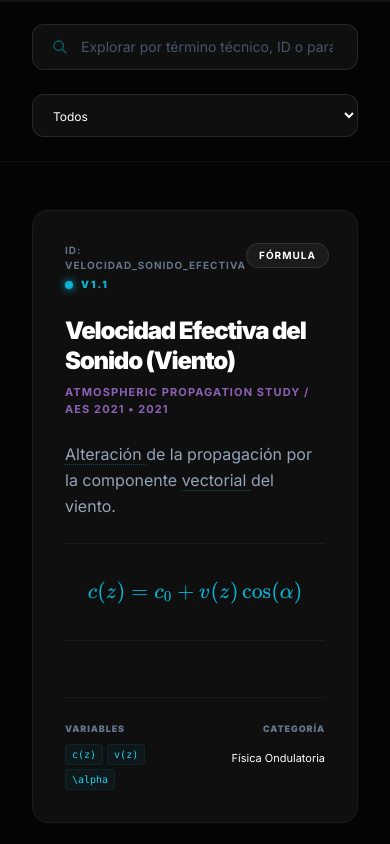
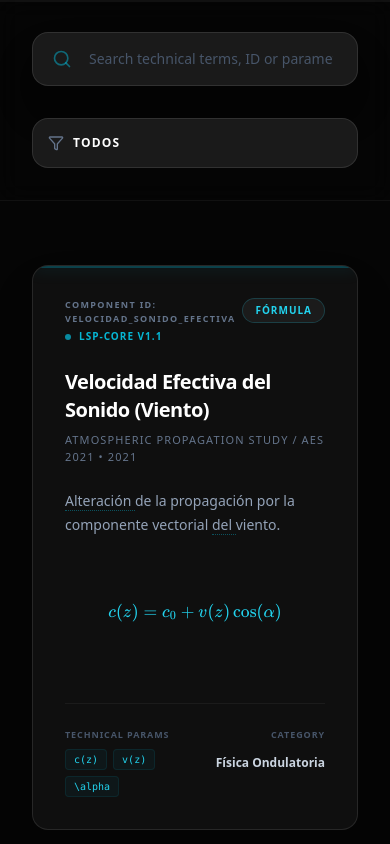
Before and after one commit to abrinay1997-stack/LiveSync-PRO-Dataset-Explorer, a React (Vite) app: page / in a window 390 px wide. Built offline with nearby package versions, Linux system fonts and the light colour scheme.

Commit message:
feat: Enhance UI and add icon library
Introduces `lucide-react` for improved icon support and refactors the application's visual styling. Updates the title to reflect a broader scope beyond just datasets. Includes minor improvements to math rendering error messages and loading states.

```diff
--- a/App.tsx
+++ b/App.tsx
@@ -2,6 +2,7 @@
 import React, { useState, useEffect, useMemo } from 'react';
 import { acousticDataset, getDatasetStats } from './data';
 import { Concept, ConceptType } from './types';
+import { Search, Filter, Database, Info, Activity } from 'lucide-react';
 
 const MathRenderer: React.FC<{ tex: string }> = ({ tex }) => {
   const [html, setHtml] = useState<string>('');
@@ -18,7 +19,7 @@ const MathRenderer: React.FC<{ tex: string }> = ({ tex }) => {
           });
           setHtml(rendered);
         } catch (err) {
-          setHtml(`<span class="text-red-500 text-xs">Error LaTeX</span>`);
+          setHtml(`<span class="text-red-500 text-xs italic">Error en sintaxis matemática</span>`);
         }
       } else {
         setTimeout(renderMath, 100);
@@ -27,8 +28,8 @@ const MathRenderer: React.FC<{ tex: string }> = ({ tex }) => {
     renderMath();
   }, [tex]);
 
-  if (!html) return <div className="h-12 flex items-center justify-center text-slate-800">...</div>;
-  return <div className="my-6 py-4 overflow-x-auto font-mono text-lg border-y border-white/5" dangerouslySetInnerHTML={{ __html: html }} />;
+  if (!html) return <div className="h-16 flex items-center justify-center text-slate-800 animate-pulse">...</div>;
+  return <div className="my-2 overflow-x-auto" dangerouslySetInnerHTML={{ __html: html }} />;
 };
 
 const ReadingProgress = () => {
@@ -51,7 +52,7 @@ const ReadingProgress = () => {
   return (
     <div className="fixed top-0 left-0 w-full h-[2px] bg-white/5 z-[100]">
       <div
-        className="h-full bg-gradient-to-r from-cyan-400 via-cyan-500 to-purple-500 transition-all duration-150"
+        className="h-full bg-gradient-to-r from-cyan-400 via-cyan-500 to-purple-500 transition-all duration-150 shadow-[0_0_10px_#06b6d4]"
         style={{ width: `${width}%` }}
       />
     </div>
@@ -59,60 +60,70 @@ const ReadingProgress = () => {
 };
 
 const ConceptCard: React.FC<{ concept: Concept; index: number }> = ({ concept, index }) => {
+  const colorMap: Record<ConceptType, string> = {
+    'Fórmula': 'text-cyan-400 border-cyan-400/20',
+    'Definición': 'text-emerald-400 border-emerald-400/20',
+    'Constante': 'text-amber-400 border-amber-400/20',
+    'Hallazgo': 'text-purple-400 border-purple-400/20'
+  };
+
   return (
     <div
-      className="bg-[#0f0f0f] border border-white/5 rounded-2xl p-8 hover:border-cyan-500/30 transition-all duration-300 group flex flex-col h-full animate-slide-up"
-      style={{ animationDelay: `${index * 50}ms` }}
+      className="bg-[#0f0f0f] border border-white/10 rounded-2xl p-8 shadow-2xl relative overflow-hidden group flex flex-col h-full animate-slide-up"
+      style={{ animationDelay: `${index * 40}ms` }}
     >
+      {/* Glow superior */}
+      <div className="absolute top-0 left-0 w-full h-0.5 bg-cyan-500/30 shadow-[0_0_15px_rgba(6,182,212,0.4)] group-hover:bg-cyan-400 transition-colors"></div>
+
       <div className="flex justify-between items-start mb-6">
         <div className="flex flex-col">
-          <span className="text-[10px] font-bold text-slate-500 uppercase tracking-widest mb-1">
-            ID: {concept.id_concepto}
+          <span className="text-[9px] font-bold text-slate-500 uppercase tracking-[0.15em] mb-1">
+            Component ID: {concept.id_concepto}
           </span>
           <div className="flex gap-2 items-center">
-            <div className="w-2 h-2 rounded-full bg-cyan-500 shadow-[0_0_8px_#06b6d4]"></div>
-            <span className="text-[10px] font-black text-cyan-500 uppercase tracking-[0.2em]">
-              v{concept.version_dataset}
+            <span className="w-1.5 h-1.5 rounded-full bg-cyan-500 animate-pulse"></span>
+            <span className="text-[10px] font-black text-cyan-500 uppercase tracking-widest">
+              LSP-CORE v{concept.version_dataset}
             </span>
           </div>
         </div>
-        <span className="text-[10px] font-bold px-3 py-1 rounded-full border border-white/10 bg-white/5 text-white uppercase tracking-widest">
+        <span className={`text-[10px] font-bold px-3 py-1 rounded-full border bg-white/5 uppercase tracking-widest ${colorMap[concept.tipo]}`}>
           {concept.tipo}
         </span>
       </div>
 
-      <h3 className="text-2xl font-black text-white mb-2 tracking-tighter leading-tight group-hover:text-cyan-400 transition-colors">
+      <h3 className="text-xl font-bold text-white mb-2 tracking-tight group-hover:text-cyan-400 transition-colors duration-300">
         {concept.titulo}
       </h3>
-      <p className="text-[11px] text-purple-400 font-bold uppercase tracking-widest mb-6 opacity-70">
+      <p className="text-[11px] text-slate-500 font-medium uppercase tracking-[0.1em] mb-6">
         {concept.fuente.documento} • {concept.fuente.año}
       </p>
 
       <div className="flex-1">
-        <p className="text-slate-400 text-base mb-6 leading-relaxed">
+        <div className="text-slate-400 text-sm leading-[1.7] mb-6">
           {concept.contenido_tecnico.definicion_detallada.split(' ').map((word, i) => (
-            <span key={i} className={i % 7 === 0 ? "border-b border-dotted border-cyan-500/40 cursor-help" : ""}>
+            <span key={i} className={i % 8 === 0 ? "border-b border-dotted border-cyan-500/40 cursor-help" : ""}>
               {word}{' '}
             </span>
           ))}
-        </p>
+        </div>
         <MathRenderer tex={concept.contenido_tecnico.formula_latex} />
       </div>
 
-      <div className="mt-8 pt-6 border-t border-white/5 grid grid-cols-2 gap-4">
+      <div className="mt-8 pt-6 border-t border-white/5 grid grid-cols-2 gap-6">
         <div>
-          <span className="block text-[9px] font-black text-slate-500 uppercase tracking-widest mb-2">Variables</span>
-          <div className="flex flex-wrap gap-1">
+          <span className="block text-[9px] font-black text-slate-600 uppercase tracking-widest mb-2">Technical Params</span>
+          <div className="flex flex-wrap gap-1.5">
             {Object.keys(concept.contenido_tecnico.variables).map(v => (
-              <code key={v} className="text-[10px] font-mono text-cyan-400 bg-cyan-500/5 px-1.5 py-0.5 rounded border border-cyan-500/10">
+              <code key={v} className="text-[10px] font-mono text-cyan-400 bg-cyan-500/5 px-2 py-0.5 rounded border border-cyan-500/10">
                 {v}
               </code>
             ))}
           </div>
         </div>
         <div className="text-right">
-          <span className="block text-[9px] font-black text-slate-500 uppercase tracking-widest mb-2">Categoría</span>
-          <span className="text-[11px] text-white font-medium">{concept.categoria}</span>
+          <span className="block text-[9px] font-black text-slate-600 uppercase tracking-widest mb-2">Category</span>
+          <span className="text-xs text-slate-300 font-semibold">{concept.categoria}</span>
         </div>
       </div>
     </div>
@@ -139,79 +150,112 @@ export default function App() {
   }, [query, typeFilter, sourceFilter]);
 
   return (
-    <div className="flex h-screen bg-[#050505] text-slate-400">
+    <div className="flex h-screen bg-[#050505] text-slate-400 font-sans">
       <ReadingProgress />
 
-      {/* Sidebar Navigation */}
-      <aside className="w-80 bg-[#080808] border-r border-white/5 flex flex-col hidden md:flex overflow-y-auto">
-        <div className="p-8 pb-12">
-          <div className="relative mb-12">
-            <div className="absolute -inset-4 bg-cyan-500/10 blur-2xl rounded-full"></div>
-            <h1 className="relative text-xl font-black text-white tracking-[0.3em] uppercase">
-              LiveSync <span className="text-cyan-500">PRO</span>
+      {/* Sidebar Navigation - Engineering Sidebar */}
+      <aside className="w-80 bg-[#080808] border-r border-white/5 flex flex-col hidden lg:flex">
+        <div className="p-10 flex-1 overflow-y-auto">
+          {/* Logo Branding */}
+          <div className="flex flex-col items-center mb-16">
+            <div className="relative w-16 h-16 mb-6 group cursor-pointer">
+              <div className="absolute inset-0 bg-cyan-500 blur-2xl opacity-20 group-hover:opacity-40 transition-opacity"></div>
+              <img
+                src="https://hostedimages-cdn.aweber-static.com/MjM0MTQ0NQ==/optimized/20657f92efa544489526caee3beef9d2.png"
+                alt="LiveSync Pro Logo"
+                className="relative w-full h-full object-contain opacity-90"
+              />
+            </div>
+            <h1 className="text-xl font-bold tracking-[0.25em] uppercase">
+              <span className="text-white">LIVESYNC</span> <span className="gradient-text">PRO</span>
             </h1>
-            <p className="text-[9px] font-bold text-slate-600 tracking-[0.2em] uppercase mt-2">
-              Engineering Dataset v1.2
+            <p className="text-[#666] text-[9px] uppercase tracking-[0.3em] mt-2 font-bold text-center">
+              System Engineering Suite
             </p>
           </div>
 
           <nav className="space-y-12">
             <div>
-              <h2 className="text-[10px] font-black text-slate-500 uppercase tracking-widest mb-6">Módulos de Sistema</h2>
-              <div className="space-y-3">
+              <div className="flex items-center gap-2 mb-6">
+                <Database className="w-3 h-3 text-cyan-500" />
+                <h2 className="text-[10px] font-black text-slate-500 uppercase tracking-widest">Library Modules</h2>
+              </div>
+              <div className="space-y-2">
+                <button
+                  onClick={() => setSourceFilter('Todas')}
+                  className={`w-full text-left px-4 py-2.5 rounded-xl text-[11px] font-bold transition-all border ${
+                    sourceFilter === 'Todas'
+                      ? 'bg-white/5 border-white/10 text-white border-l-2 border-l-cyan-500'
+                      : 'border-transparent text-slate-500 hover:text-slate-300'
+                  }`}
+                >
+                  ALL KNOWLEDGE BASE
+                </button>
                 {sources.map(s => (
                   <button
                     key={s}
-                    onClick={() => setSourceFilter(s === sourceFilter ? 'Todas' : s)}
-                    className={`w-full text-left px-4 py-2.5 rounded-lg text-xs transition-all border ${
+                    onClick={() => setSourceFilter(s)}
+                    className={`w-full text-left px-4 py-2.5 rounded-xl text-[11px] font-bold transition-all border ${
                       sourceFilter === s
                         ? 'bg-white/5 border-white/10 text-white border-l-2 border-l-cyan-500'
                         : 'border-transparent text-slate-500 hover:text-slate-300'
                     }`}
                   >
-                    {s}
+                    {s.toUpperCase()}
                   </button>
                 ))}
               </div>
             </div>
 
             <div>
-              <h2 className="text-[10px] font-black text-slate-500 uppercase tracking-widest mb-6">Métricas de Estado</h2>
-              <div className="grid grid-cols-2 gap-3">
-                <div className="bg-[#0f0f0f] border border-white/5 p-4 rounded-xl">
-                  <div className="text-white font-black text-xl">{stats.total}</div>
-                  <div className="text-[8px] uppercase tracking-tighter">Conceptos</div>
+              <div className="flex items-center gap-2 mb-6">
+                <Info className="w-3 h-3 text-purple-500" />
+                <h2 className="text-[10px] font-black text-slate-500 uppercase tracking-widest">System Metrics</h2>
               </div>
-                <div className="bg-[#0f0f0f] border border-white/5 p-4 rounded-xl">
-                  <div className="text-cyan-500 font-black text-xl">{stats.porTipo['Fórmula'] || 0}</div>
-                  <div className="text-[8px] uppercase tracking-tighter text-slate-500">Fórmulas</div>
+              <div className="grid grid-cols-1 gap-4">
+                <div className="bg-[#0f0f0f] border border-white/5 p-5 rounded-2xl">
+                  <div className="text-white font-bold text-2xl mb-1 tracking-tighter">{stats.total}</div>
+                  <div className="text-[9px] uppercase tracking-widest text-slate-500">Core Concepts</div>
+                </div>
+                <div className="bg-[#0f0f0f] border border-white/5 p-5 rounded-2xl">
+                  <div className="text-cyan-500 font-bold text-2xl mb-1 tracking-tighter">{stats.porTipo['Fórmula'] || 0}</div>
+                  <div className="text-[9px] uppercase tracking-widest text-slate-500">Analytic Formulas</div>
                 </div>
               </div>
             </div>
           </nav>
         </div>
+
+        <div className="p-8 border-t border-white/5">
+          <div className="flex items-center gap-3">
+             <div className="w-2 h-2 rounded-full bg-emerald-500 animate-pulse shadow-[0_0_8px_#10b981]"></div>
+             <span className="text-[9px] font-black uppercase tracking-widest text-slate-600">Core Database Online</span>
+          </div>
+        </div>
       </aside>
 
       {/* Main Content Area */}
       <main id="main-content" className="flex-1 overflow-y-auto relative bg-[#050505]">
-        {/* Sticky Backdrop-Blur Header */}
-        <header className="sticky top-0 z-50 bg-[#050505]/90 backdrop-blur-xl border-b border-white/5 px-8 md:px-12 py-6">
-          <div className="max-w-6xl mx-auto flex flex-col md:flex-row gap-6 items-center justify-between">
-            <div className="relative w-full md:w-2/3">
-              <div className="absolute left-5 top-1/2 -translate-y-1/2 text-cyan-500/50">
-                <svg className="w-4 h-4" fill="none" stroke="currentColor" viewBox="0 0 24 24"><path strokeLinecap="round" strokeLinejoin="round" strokeWidth="2" d="M21 21l-6-6m2-5a7 7 0 11-14 0 7 7 0 0114 0z"/></svg>
+        {/* Sticky Glass Header */}
+        <header className="sticky top-0 z-50 glass border-b border-white/5 px-8 lg:px-16 py-8">
+          <div className="max-w-6xl mx-auto flex flex-col md:flex-row gap-8 items-center justify-between">
+            <div className="relative w-full md:w-2/3 group">
+              <div className="absolute left-5 top-1/2 -translate-y-1/2 text-cyan-500/50 group-focus-within:text-cyan-400 transition-colors">
+                <Search className="w-5 h-5" />
               </div>
               <input
-                className="w-full bg-[#0f0f0f] border border-white/10 rounded-xl pl-12 pr-6 py-3 text-sm text-white placeholder-slate-600 focus:ring-1 focus:ring-cyan-500/50 outline-none transition-all"
-                placeholder="Explorar por término técnico, ID o parámetro..."
+                className="w-full bg-[#1a1a1a] border border-white/10 rounded-2xl pl-14 pr-6 py-4 text-sm text-white placeholder-slate-600 focus:ring-1 focus:ring-cyan-500/50 outline-none transition-all shadow-2xl"
+                placeholder="Search technical terms, ID or parameters..."
                 value={query}
                 onChange={e => setQuery(e.target.value)}
               />
             </div>
 
             <div className="flex gap-4 w-full md:w-auto">
+              <div className="relative flex-1 md:flex-none">
+                <Filter className="absolute left-4 top-1/2 -translate-y-1/2 w-4 h-4 text-slate-500" />
                 <select
-                className="flex-1 md:flex-none bg-[#0f0f0f] border border-white/10 rounded-xl px-4 py-3 text-xs text-white outline-none focus:border-cyan-500/50"
+                  className="w-full bg-[#1a1a1a] border border-white/10 rounded-2xl pl-10 pr-10 py-4 text-xs font-bold text-white uppercase tracking-widest outline-none focus:border-cyan-500/50 appearance-none cursor-pointer"
                   value={typeFilter}
                   onChange={e => setTypeFilter(e.target.value)}
                 >
@@ -219,40 +263,41 @@ export default function App() {
                 </select>
               </div>
             </div>
+          </div>
         </header>
 
-        {/* Grid Content */}
-        <div className="px-8 md:px-12 py-12 max-w-6xl mx-auto min-h-screen">
-          <div className="grid grid-cols-1 lg:grid-cols-2 gap-8">
+        {/* Content Grid */}
+        <div className="px-8 lg:px-16 py-16 max-w-6xl mx-auto min-h-screen">
+          <div className="grid grid-cols-1 lg:grid-cols-2 gap-10">
             {filtered.map((concept, idx) => (
               <ConceptCard key={concept.id_concepto} concept={concept} index={idx} />
             ))}
           </div>
 
           {filtered.length === 0 && (
-            <div className="py-40 text-center border border-dashed border-white/10 rounded-3xl animate-fade-in">
-              <div className="text-cyan-500/20 mb-4 flex justify-center">
-                <svg className="w-16 h-16" fill="none" stroke="currentColor" viewBox="0 0 24 24"><path strokeLinecap="round" strokeLinejoin="round" strokeWidth="1" d="M9.172 9.172a4 4 0 015.656 0M9 10h.01M15 10h.01M21 12a9 9 0 11-18 0 9 9 0 0118 0z"/></svg>
+            <div className="py-48 text-center border border-dashed border-white/10 rounded-[3rem] animate-fade-in bg-white/[0.01]">
+              <div className="text-cyan-500/10 mb-8 flex justify-center">
+                <Activity className="w-24 h-24" strokeWidth={0.5} />
               </div>
-              <p className="text-slate-600 text-lg font-medium tracking-tight">Sin resultados para la consulta actual.</p>
+              <p className="text-slate-600 text-xl font-medium tracking-tight mb-6">No matching telemetry found in the database.</p>
               <button
                 onClick={() => {setQuery(''); setTypeFilter('Todos'); setSourceFilter('Todas');}}
-                className="mt-4 text-cyan-500 text-xs font-black uppercase tracking-widest hover:text-white transition-colors"
+                className="bg-white text-black px-8 py-4 rounded-2xl text-[10px] font-black uppercase tracking-[0.2em] hover:bg-slate-200 transition-all shadow-2xl"
               >
-                Resetear Filtros
+                Reset Search Filters
               </button>
             </div>
           )}
         </div>
 
-        <footer className="px-12 py-12 border-t border-white/5 flex flex-col md:flex-row justify-between items-center text-[9px] uppercase tracking-[0.2em] text-slate-600 gap-4">
-          <div className="flex items-center gap-2">
-            <span className="w-1 h-1 rounded-full bg-green-500"></span>
-            LIVESYNC KNOWLEDGE CORE
+        <footer className="px-16 py-16 border-t border-white/5 flex flex-col md:flex-row justify-between items-center text-[9px] uppercase tracking-[0.25em] text-slate-700 gap-8">
+          <div className="flex items-center gap-3">
+            <span className="w-1.5 h-1.5 rounded-full bg-slate-800"></span>
+            LIVESYNC PRO ARCHITECTURE
           </div>
-          <div className="text-center md:text-right space-y-1">
-            <p>Predictive Acoustic Explorer v1.2</p>
-            <p className="text-slate-800">© 2024 Modular Data Architecture</p>
+          <div className="text-center md:text-right space-y-2">
+            <p className="font-black text-slate-500">Predictive Acoustic Explorer v1.2.4</p>
+            <p className="text-slate-800">Modular Data & Asset Intelligence Layer</p>
           </div>
         </footer>
       </main>
--- a/index.html
+++ b/index.html
@@ -4,19 +4,27 @@
 <head>
     <meta charset="UTF-8">
     <meta name="viewport" content="width=device-width, initial-scale=1.0">
-    <title>LiveSync PRO | Dataset Explorer</title>
+    <title>LiveSync PRO | System Engineering Suite</title>
     <script src="https://cdn.tailwindcss.com"></script>
     <link rel="stylesheet" href="https://cdn.jsdelivr.net/npm/katex@0.16.8/dist/katex.min.css">
     <script src="https://cdn.jsdelivr.net/npm/katex@0.16.8/dist/katex.min.js"></script>
     <style>
-        @import url('https://fonts.googleapis.com/css2?family=Inter:wght@400;700;900&display=swap');
+        :root {
+            --bg-primary: #050505;
+            --bg-secondary: #06010f;
+            --bg-card: #0f0f0f;
+            --cyan-400: rgb(34 211 238);
+            --cyan-500: rgb(6 182 212);
+            --purple-500: rgb(168 85 247);
+        }
 
         body {
-            font-family: 'Inter', system-ui, -apple-system, sans-serif;
-            background-color: #050505;
+            font-family: system-ui, -apple-system, BlinkMacSystemFont, 'Segoe UI', Roboto, sans-serif;
+            background-color: var(--bg-primary);
+            color: rgb(148 163 184);
         }
 
-        /* Custom Scrollbar */
+        /* Custom Scrollbar minimalista */
         ::-webkit-scrollbar {
             width: 8px;
             height: 8px;
@@ -33,22 +41,36 @@
             background: #252525;
         }
 
-        @keyframes fadeIn {
-            from { opacity: 0; }
-            to { opacity: 1; }
-        }
-
+        /* Animaciones */
+        @keyframes fadeIn { from { opacity: 0; } to { opacity: 1; } }
         @keyframes slideUp {
             from { opacity: 0; transform: translateY(20px); }
             to { opacity: 1; transform: translateY(0); }
         }
 
-        .animate-fade-in { animation: fadeIn 300ms ease-out forwards; }
-        .animate-slide-up { animation: slideUp 400ms ease-out forwards; }
+        .animate-fade-in { animation: fadeIn 300ms ease-in-out forwards; }
+        .animate-slide-up { animation: slideUp 400ms cubic-bezier(0.16, 1, 0.3, 1) forwards; }
 
+        /* Estilos KaTeX */
         .katex-display {
-            margin: 1em 0;
-            color: #06b6d4;
+            color: var(--cyan-400);
+            margin: 1.5em 0;
+            padding: 1rem 0;
+        }
+        .katex { font-size: 1.1em; }
+
+        /* Glassmorphism */
+        .glass {
+            background: rgba(5, 5, 5, 0.8);
+            backdrop-filter: blur(12px);
+            -webkit-backdrop-filter: blur(12px);
+        }
+
+        /* Gradientes de texto */
+        .gradient-text {
+            background: linear-gradient(to right, var(--cyan-400), var(--purple-500));
+            -webkit-background-clip: text;
+            -webkit-text-fill-color: transparent;
         }
     </style>
     <script type="importmap">
@@ -56,12 +78,13 @@
       "imports": {
         "react": "https://esm.sh/react@^19.2.3",
         "react-dom/": "https://esm.sh/react-dom@^19.2.3/",
-        "react/": "https://esm.sh/react@^19.2.3/"
+        "react/": "https://esm.sh/react@^19.2.3/",
+        "lucide-react": "https://esm.sh/lucide-react@0.471.1"
       }
     }
     </script>
 </head>
-<body class="text-slate-400 antialiased overflow-hidden">
+<body class="antialiased overflow-hidden">
     <div id="root"></div>
 </body>
 </html>
--- a/package.json
+++ b/package.json
@@ -10,7 +10,8 @@
   },
   "dependencies": {
     "react": "^19.2.3",
-    "react-dom": "^19.2.3"
+    "react-dom": "^19.2.3",
+    "lucide-react": "0.471.1"
   },
   "devDependencies": {
     "@types/node": "^22.14.0",
```
Lines whose indentation alone changed are shown as unchanged.
